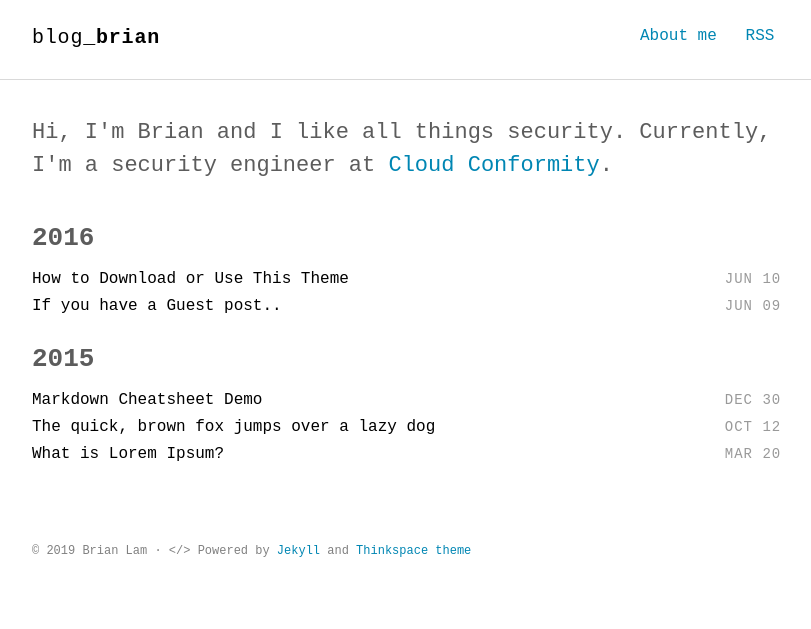
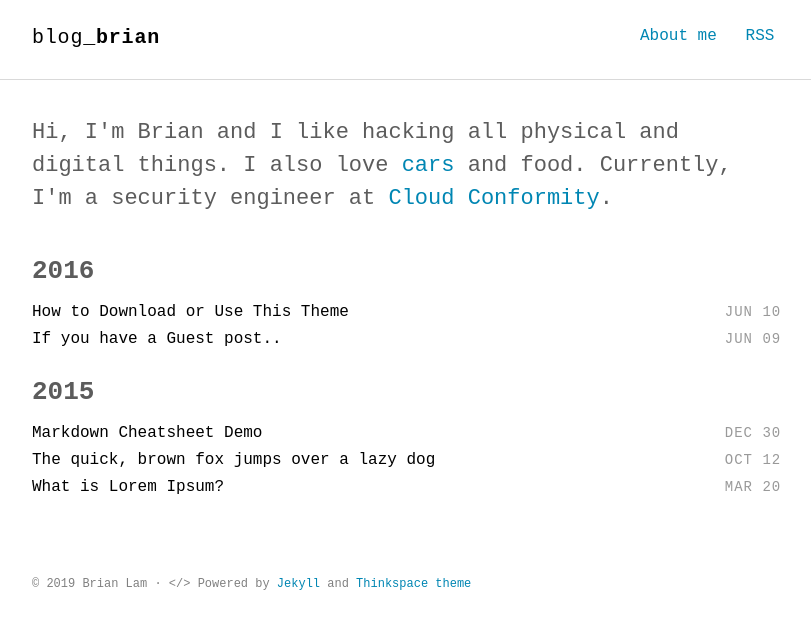
Before and after one commit to brianlam38/brianl.me, a Jekyll site: the page built from index.html, in a window 1280 px wide. Shown: the top 629 px of the page, without its empty margins (232-1043 px from the left). Built offline with Jekyll 4.4.1, drawn with Linux system fonts in a browser that asks for light colours; some web fonts are replaced.

Commit message:
Updating intro.

```diff
--- a/_includes/intro.html
+++ b/_includes/intro.html
@@ -1,5 +1,5 @@
 <section class="intro">
   <div class="container">
-    <p class="lead">Hi, I'm Brian and I like all things security. Currently, I'm a security engineer at <a href="#">Cloud Conformity</a>.</p>
+    <p class="lead">Hi, I'm Brian and I like hacking all physical and digital things. I also love <a href="https://www.instagram.com/subuwu_wrxx">cars</a> and food. Currently, I'm a security engineer at <a href="#">Cloud Conformity</a>.</p>
   </div>
 </section>
```
